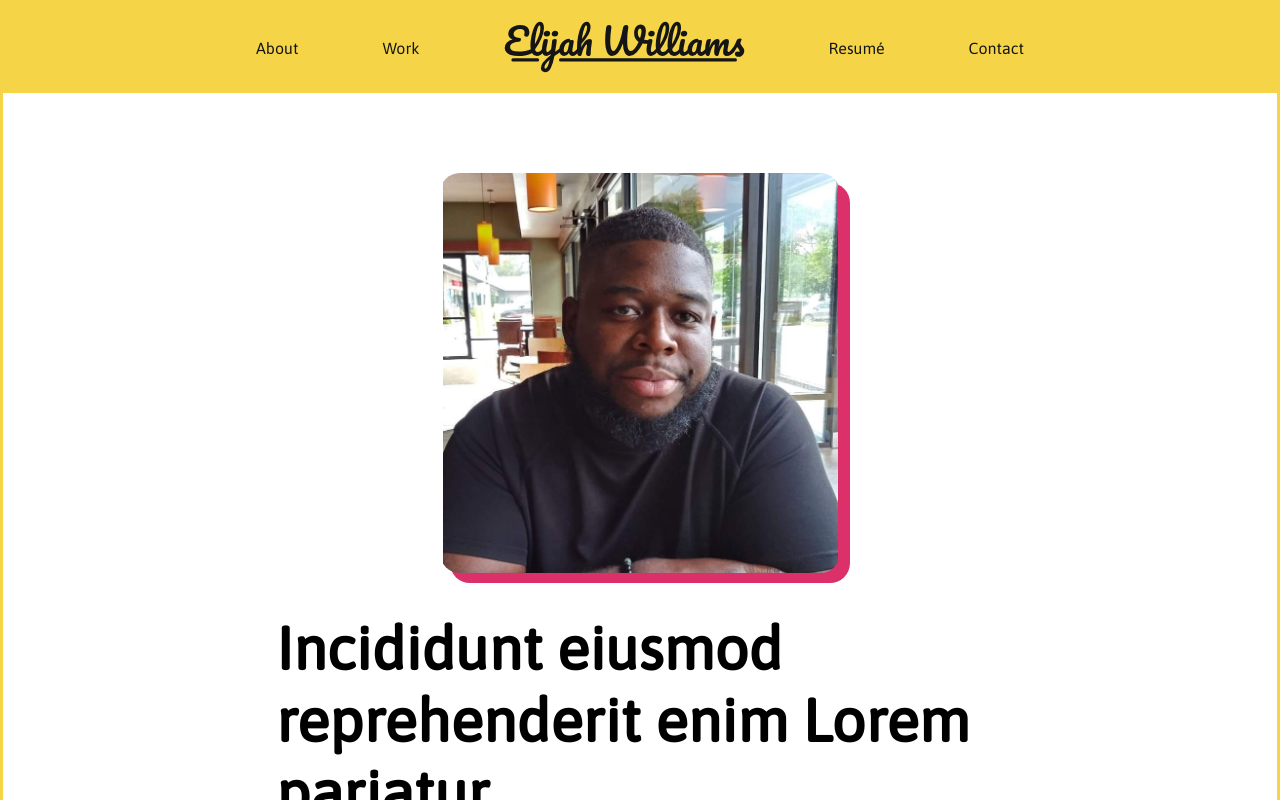
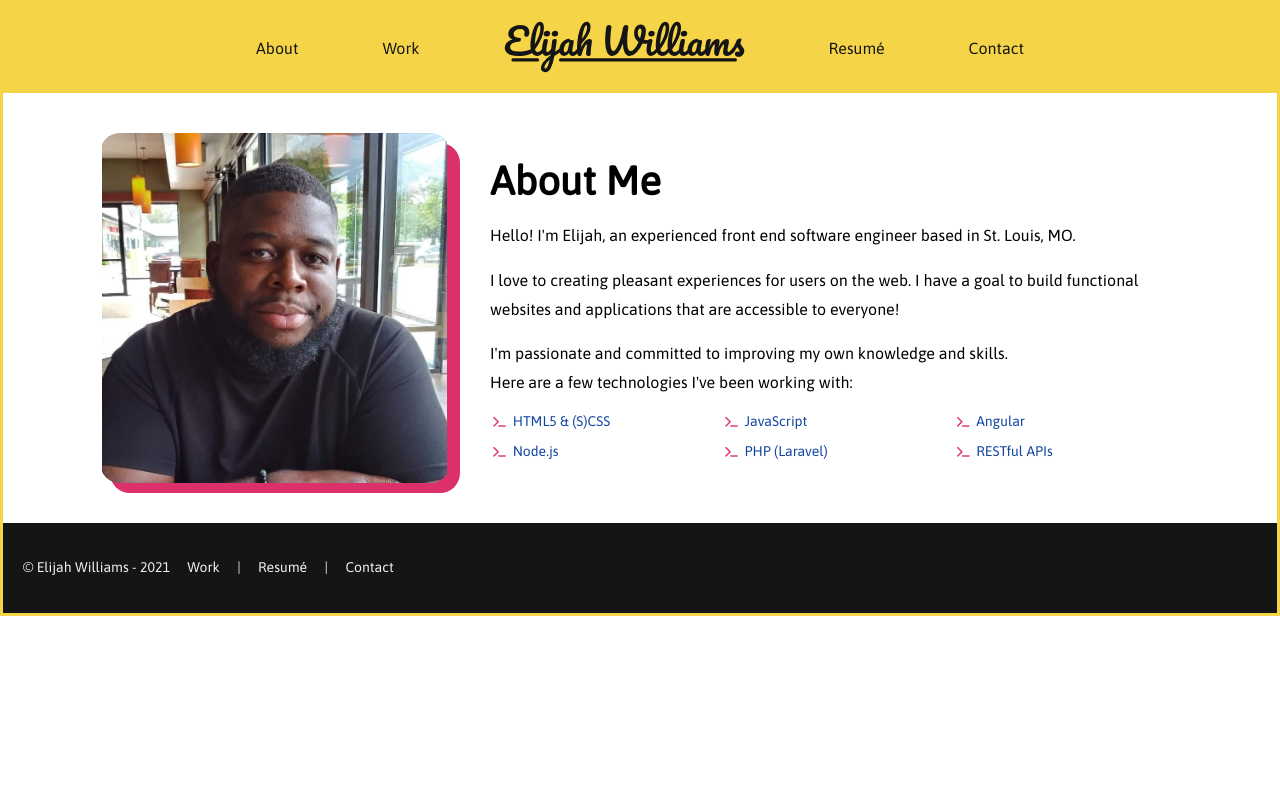
Before and after one commit to sayhelloelijah/say-redesign-angular, an Angular app: page /about in a window 1280 px wide. Shown: the top 800 px of the page. Built offline with nearby package versions, Linux system fonts and the light colour scheme.

Commit message:
:lipstick: update about page styles

```diff
--- a/src/app/pages/about/about.component.html
+++ b/src/app/pages/about/about.component.html
@@ -1,10 +1,25 @@
 <!-- Content -->
 <section class="container">
-    <div class="about-img"></div>
-    <div class="text-wrapper">
-        <h1>Incididunt eiusmod reprehenderit enim Lorem pariatur.</h1>
-        <p>Cillum minim sint pariatur veniam ex occaecat ad dolor minim dolor nulla laboris in anim. Duis minim excepteur proident ex nisi esse. Velit dolore aliquip anim quis pariatur fugiat ad amet. Incididunt fugiat eiusmod officia labore anim amet in laboris.</p>
-        <p>Cillum minim sint pariatur veniam ex occaecat ad dolor minim dolor nulla laboris in anim. Duis minim excepteur proident ex nisi esse. Velit dolore aliquip anim quis pariatur fugiat ad amet. Incididunt fugiat eiusmod officia labore anim amet in laboris.</p>
-    </div>
+  <div class="about_img"></div>
+  <div class="text-wrapper">
+    <h1 class="about_title">About Me</h1>
+    <p>Hello! I'm Elijah, an experienced front end software engineer based in St. Louis, MO.</p>
+    <p>
+      I love to creating pleasant experiences for users on the web.
+      I have a goal to build functional websites and applications that are accessible to everyone!
+    </p>
+    <p>
+      I'm passionate and committed to improving my own knowledge and skills. <br />
+      Here are a few technologies I've been working with:
+    </p>
+    <ul class="about_tech-list">
+      <li class="about_tech-list-item">HTML5 &amp; (S)CSS</li>
+      <li class="about_tech-list-item">JavaScript</li>
+      <li class="about_tech-list-item">Angular</li>
+      <li class="about_tech-list-item">Node.js</li>
+      <li class="about_tech-list-item">PHP (Laravel)</li>
+      <li class="about_tech-list-item">RESTful APIs</li>
+    </ul>
+  </div>
 </section>
 <!--// Content //-->
--- a/src/sass/base/media.scss
+++ b/src/sass/base/media.scss
@@ -1,5 +1,5 @@
 // Set all default media styles (img, video, audio, etc)
-.about-img {
+.about_img {
     background: {
         image: url('../../assets/elijah.jpg');
         position: 50% 50%;
@@ -9,11 +9,11 @@
     border: {
         radius: 2em;
     }
-    height: 40em;
-    margin: 4em auto;
+    height: 35em;
+    margin: 0 4em 0;
     max-width: 100%;
     position: relative;
-    width: 40em;
+    width: 35em;
 
     &:after {
         background-color: $secondary-color;
--- a/src/sass/base/resets.scss
+++ b/src/sass/base/resets.scss
@@ -10,3 +10,7 @@ html, body {
     padding: 0;
     width: 100%;
 }
+ul {
+  margin: 0;
+  padding: 0;
+}
--- a/src/sass/base/typography.scss
+++ b/src/sass/base/typography.scss
@@ -1,7 +1,3 @@
-.ff-pacifico {
-  font-family: 'Pacifico', cursive;
-}
-
 h1, h2, h3, h4, h5, h6, nav {
     font-family: 'Asap', sans-serif;
 }
@@ -17,6 +13,7 @@ p {
         family: 'Asap';
         size: 1.6em;
     }
+    line-height: 1.8;
 }
 
 nav {
--- a/src/sass/modules/content.scss
+++ b/src/sass/modules/content.scss
@@ -1,7 +1,7 @@
 .home {
     background-color: $primary-color;
 
-    @at-root p {
+    @at-root &_copy {
       max-width: 29em;
       line-height: 1.5;
     }
@@ -19,14 +19,17 @@
     @media screen and (min-width: 768px) {
         max-width: 768px;
     }
+    @media screen and (min-width: 960px) {
+      max-width: 1200px;
+    }
 }
 
 .button {
-    @include color($primary-color, $primary-color);
-    border: 2px solid $tertiary-color{
-        radius: 3em 0 3em 0;
+  @include color($tertiary-color, $primary-color);
+  border: 2px solid $tertiary-color{
+      radius: 0.5em 0.75em 0.75em 0;
     }
-    color: $tertiary-color;
+    color: $white;
     display: inline-block;
     font: {
         family: 'Asap', sans-serif;
@@ -34,7 +37,7 @@
     }
     letter-spacing: 0.01em;
     margin: 0;
-    padding: 0.5em 2em;
+    padding: 0.5em 2.3em;
     position: relative;
     text-decoration: none;
     transition: .2s all linear;
@@ -57,6 +60,11 @@
         cursor: pointer;
         display: inline-block;
         margin: 0 1em 0.7em 0;
+
+        @at-root &:hover {
+          animation: rock 0.75s linear infinite;
+          transform: scale(2);
+        }
 
         @at-root a { color: $black; }
 
@@ -86,4 +94,52 @@
     }
 }
 
+.about {
+  .container {
+    flex-direction: row;
+  }
+  .text-wrapper {
+    width: 60%;
+  }
+  @at-root &_title {
+    font-size: 4em;
+  }
+
+  @at-root &_tech-list {
+    color: $tertiary-color;
+    display: flex;
+    font: {
+      family: 'Asap', sans-serif;
+      size: 1.4em;
+    }
+    flex-wrap: wrap;
+    list-style: none;
+
+    @at-root &-item {
+      flex-basis: 33.3%;
+      margin-top: 1em;
+
+      @at-root &:nth-child(1), &:nth-child(2),  &:nth-child(3), {
+        margin-top: 0;
+      }
+
+      @at-root &::before {
+        background-color: transparent;
+        border: {
+          radius: 0.3em;
+        }
+        color: $secondary-color;
+        content: '\f120';
+        font: {
+          family: "Font Awesome 5 Free";
+          size: 0.8em;
+          weight: 900;
+        }
+        margin-right: 0.3em;
+        padding: 0.3em;
+      }
+    }
+  }
+}
+
 .work {height: auto;}
```
